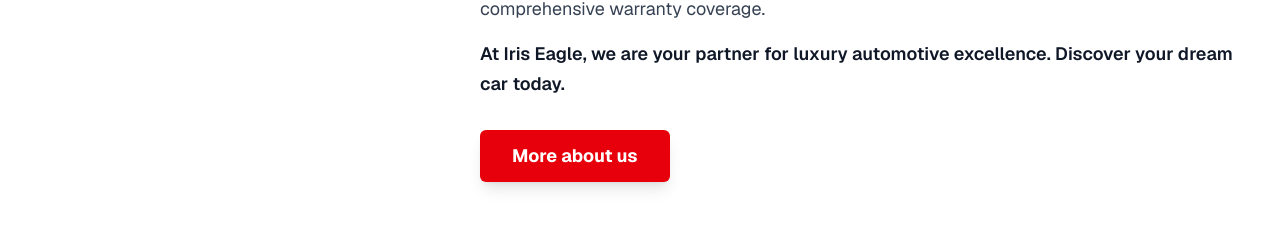
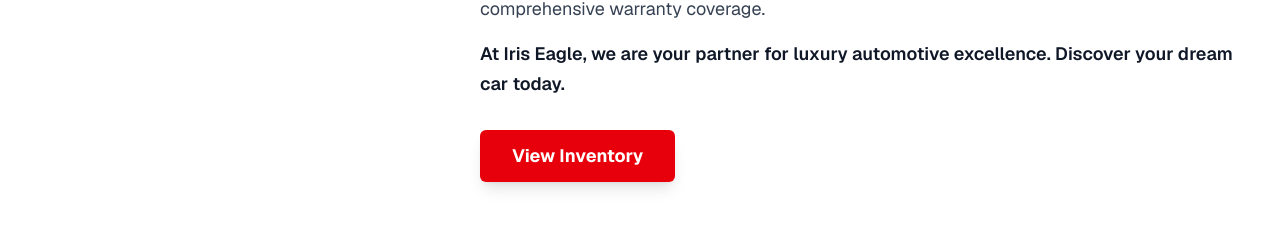
Before and after one commit to adenisrael97/Iriseagle, a Next.js app: page / in a window 1280 px wide. Shown: the part 5559-5791 px from the top of the page. Built offline with nearby package versions, Linux system fonts and the light colour scheme.

Commit message:
Change About Us button to 'View Inventory' linking to Our Vehicles page

```diff
--- a/src/Component/Home/About.js
+++ b/src/Component/Home/About.js
@@ -38,9 +38,9 @@
             </p>
           </div>
 
-          <Link href="/about" className="inline-block mt-8">
+          <Link href="/showroom/our-vehicles" className="inline-block mt-8">
             <button className="bg-red-600 hover:bg-red-700 text-white font-bold px-8 py-3 rounded-md text-base md:text-lg transition-colors shadow-lg">
-              More about us
+              View Inventory
             </button>
           </Link>
         </div>
```
